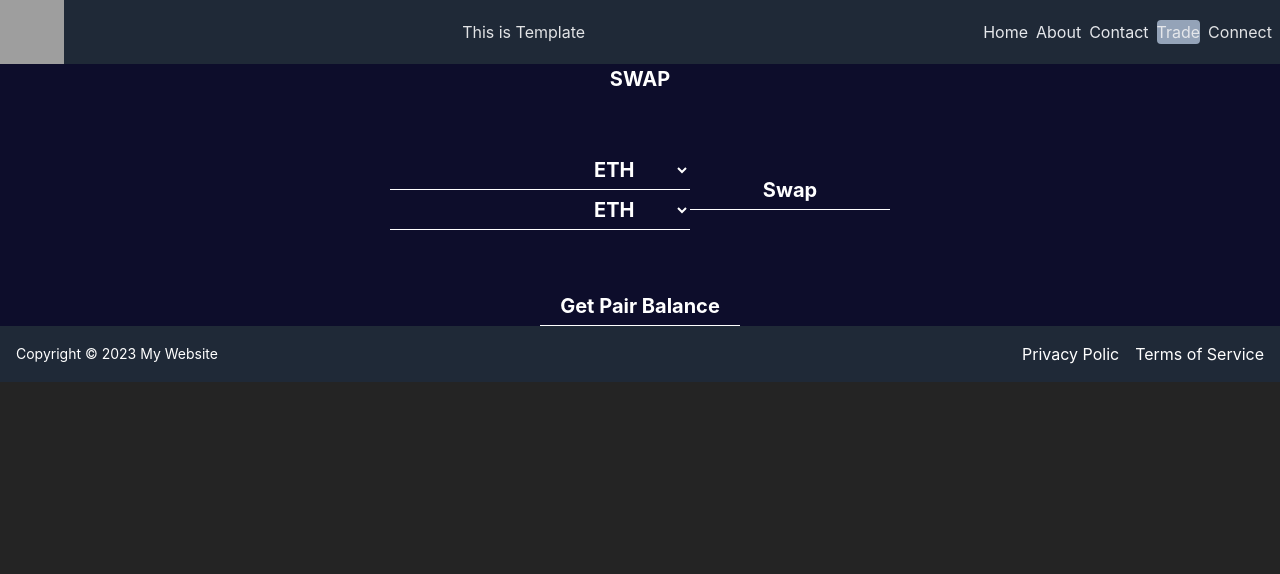
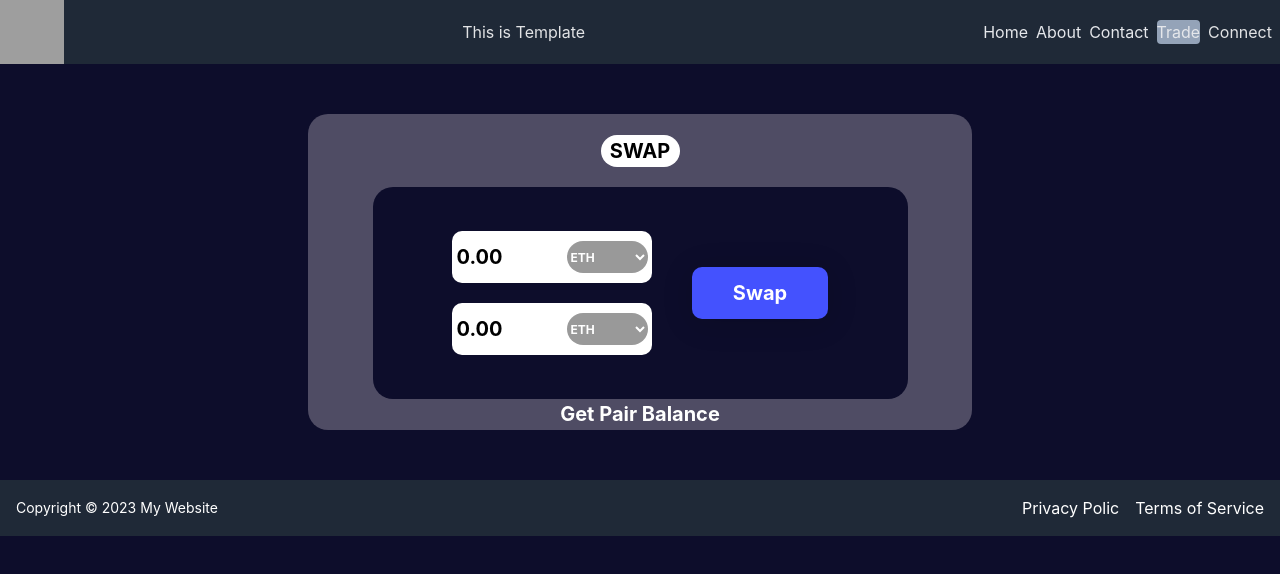
Before and after one commit to Block-Chain-Valley/boiler-jiho, a React (Vite) app in the folder frontend/: page /trade in a window 1280 px wide. Shown: the top 574 px of the page. Built offline with nearby package versions, Linux system fonts and the light colour scheme; grey boxes are pictures that could not be loaded.

Commit message:
Update : markup

```diff
--- a/frontend/src/components/trade/TradeBox.tsx
+++ b/frontend/src/components/trade/TradeBox.tsx
@@ -23,28 +23,29 @@ function TradeBox() {
 
   return (
     <Wrap>
-      <div>SWAP</div>
-      <div className="flex justify-center items-center w-88 h-48 bg-[#0D0D2B]">
+      <StyledTitle>SWAP</StyledTitle>
+      <StyledTradeBox>
         <div>
-          <div className="flex">
-            <input type="text" />
+          <StyledInputBox className="flex">
+            <StyledInput type="text" value="0.00" />
+            <select>
+              <option value="ETH" selected>
+                ETH
+              </option>
+              <option value="USDT">USDT</option>
+            </select>
+          </StyledInputBox>
+          <StyledInputBox className="flex">
+            <StyledInput type="text" value="0.00" />
             <select>
               <option value="ETH">ETH</option>
               <option value="USDT">USDT</option>
             </select>
-          </div>
-          <div className="flex">
-            <input type="text" />
-            <select>
-              <option value="ETH">ETH</option>
-              <option value="USDT">USDT</option>
-            </select>
-          </div>
+          </StyledInputBox>
         </div>
-        <div>
-          <button>Swap</button>
-        </div>
-      </div>
+
+        <StyledSwapButton>Swap</StyledSwapButton>
+      </StyledTradeBox>
       <button onClick={getPairBalance}>Get Pair Balance</button>
     </Wrap>
   );
@@ -55,50 +56,92 @@ const Wrap = styled.div`
   flex-direction: column;
   align-items: center;
   justify-content: center;
-  width: 100%;
-  height: 100%;
-  background-color: #0d0d2b;
+  margin: 50px auto;
+  width: 664px;
+  height: 316px;
+  border-radius: 20px;
+  background-color: #4f4c64;
   color: #fff;
   font-size: 20px;
   font-weight: 700;
-  .flex {
-    display: flex;
-    align-items: center;
-    justify-content: center;
+`;
+
+const StyledTitle = styled.div`
+  display: flex;
+  align-items: center;
+  justify-content: center;
+
+  width: 79px;
+  height: 32px;
+  margin: 20px;
+  background: #ffffff;
+  color: #000000;
+  border-radius: 32px;
+`;
+
+const StyledTradeBox = styled.div`
+  display: flex;
+  align-items: center;
+  justify-content: center;
+  width: 535px;
+  height: 212px;
+  background: #0d0d2b;
+  border-radius: 20px;
+`;
+const StyledInputBox = styled.div`
+  display: flex;
+  align-items: center;
+  justify-content: center;
+  width: 200px;
+  height: 52px;
+  margin: 20px;
+  background: #ffffff;
+  border-radius: 10px;
+  select {
+    width: 81px;
+    height: 32px;
+    font-size: 12px;
+    background: rgba(0, 0, 0, 0.4);
+    border-radius: 25px;
+    :focus {
+      outline: none;
+    }
+
+    option {
+      color: #000000;
+    }
   }
-  input {
-    width: 200px;
-    height: 40px;
-    background-color: #0d0d2b;
-    color: #fff;
-    font-size: 20px;
-    font-weight: 700;
-    border: none;
-    border-bottom: 1px solid #fff;
-    outline: none;
+`;
+
+const StyledInput = styled.input`
+  width: 110px;
+  height: 52px;
+
+  background: #ffffff;
+  color: #000000;
+  border-radius: 10px;
+  &::placeholder {
+    color: #000000;
   }
-  select {
-    width: 100px;
-    height: 40px;
-    background-color: #0d0d2b;
-    color: #fff;
-    font-size: 20px;
-    font-weight: 700;
-    border: none;
-    border-bottom: 1px solid #fff;
-    outline: none;
-  }
-  button {
-    width: 200px;
-    height: 40px;
-    background-color: #0d0d2b;
-    color: #fff;
-    font-size: 20px;
-    font-weight: 700;
-    border: none;
-    border-bottom: 1px solid #fff;
+  :focus {
     outline: none;
   }
 `;
 
+const StyledSwapButton = styled.button`
+  display: flex;
+  align-items: center;
+  justify-content: center;
+  width: 136px;
+  height: 52px;
+  margin: 0 20px;
+  /* primary */
+
+  background: #4452fe;
+  /* shadow */
+
+  box-shadow: 0px 4px 31px rgba(0, 0, 0, 0.15);
+  border-radius: 10px;
+`;
+
 export default TradeBox;
--- a/frontend/src/index.css
+++ b/frontend/src/index.css
@@ -8,7 +8,7 @@
 
   color-scheme: light dark;
   color: rgba(255, 255, 255, 0.87);
-  background-color: #242424;
+  background-color: #0d0d2b;
 
   font-synthesis: none;
   text-rendering: optimizeLegibility;
--- a/frontend/src/pages/Home.tsx
+++ b/frontend/src/pages/Home.tsx
@@ -1,25 +1,74 @@
 import React, { useEffect } from "react";
 import { connectMetamask } from "../utils/metamask";
+import Home1 from "../images/Home1.png";
+import Home2 from "../images/Home2.png";
 
 function Home() {
-
   return (
-    <main>
-      <div className="max-w-screen-lg mx-auto py-12 px-4 sm:px-6 lg:px-8">
-        <h1 className="text-3xl leading-9 font-extrabold text-gray-900 sm:text-4xl sm:leading-10">
-          Welcome to our company
+    <main className="flex flex-col justify-center items-center">
+      <div className="flex max-w-screen-lg mx-auto py-12 px-4 sm:px-6 lg:px-8">
+        <div className="flex flex-col  items-center w-max">
+          <h1 className="text-3xl leading-9 font-extrabold sm:text-4xl sm:leading-10">
+            Fully Decentralized <br />
+            Futures Trading <br />
+            in crypto
           </h1>
           <p className="mt-3 text-xl leading-7 text-gray-500 sm:mt-4">
-          Lorem ipsum dolor sit amet, consectetur adipiscing elit. Vivamus
-          consequat metus vitae enim accumsan, sed congue sapien ultrices.
-          Mauris nec ante ante. Maecenas scelerisque, tellus vel fermentum
-          eleifend, nisl mi bibendum felis, sed posuere magna nibh at urna.
+            Lorem ipsum dolor sit amet consect adipisicing elit. Possimus magnam
+            voluptatum cupiditate veritatis in accusamus quisquam.
           </p>
+          <div className="mt-8 flex justify-center">
+            <div className="rounded-md shadow">
+              <a
+                href="#"
+                className="w-full flex items-center justify-center px-8 py-3 border border-transparent text-base leading-6 font-medium rounded-md text-white bg-indigo-600 hover:bg-indigo-500 focus:outline-none focus:shadow-outline transition duration-150 ease-in-out md:py-4 md:text-lg md:px-10"
+              >
+                Get started
+              </a>
+            </div>
+          </div>
         </div>
 
-      <div className="bg-gray-50">
+        <img src={Home1} />
+      </div>
+
+      <div>
         <div className="max-w-screen-lg mx-auto py-12 px-4 sm:px-6 lg:px-8">
           <div className="lg:text-center">
+            <div className="flex items-center justify-between">
+              <div className="flex flex-row items-center">
+                <div className="w-20 h-20 rounded-full bg-[#242038]"></div>
+                <div>
+                  <h2 className="text-base text-indigo-600 font-semibold tracking-wide uppercase">
+                    Our Team
+                  </h2>
+                  <p>Meet our team</p>
+                </div>
+              </div>
+
+              <div className="flex flex-row items-center">
+                <div className="w-20 h-20 rounded-full bg-[#242038]"></div>
+                <div>
+                  <h2 className="text-base text-indigo-600 font-semibold tracking-wide uppercase">
+                    Our Team
+                  </h2>
+                  <p>Meet our team</p>
+                </div>
+              </div>
+
+              <div className="flex flex-row items-center">
+                <div className="w-20 h-20 rounded-full bg-[#242038]"></div>
+                <div>
+                  <h2 className="text-base text-indigo-600 font-semibold tracking-wide uppercase">
+                    Our Team
+                  </h2>
+                  <p>Meet our team</p>
+                </div>
+              </div>
+            </div>
+            <div className="flex">
+              <img src={Home2} />
+              <div>
                 <h2 className="text-base text-indigo-600 font-semibold tracking-wide uppercase">
                   Our Team
                 </h2>
@@ -31,42 +80,21 @@ function Home() {
                   magnam voluptatum cupiditate veritatis in accusamus quisquam.
                 </p>
               </div>
-
-          <div className="mt-10">
-            <ul className="md:grid md:grid-cols-2 md:col-gap-8 md:row-gap-10">
-              <li>
-                <div className="flex">
-                  <div className="flex-shrink-0">
-                    <div className="flex items-center justify-center h-12 w-12 rounded-md bg-indigo-500 text-white">
-                      {/* Heroicon name: globe-alt */}
-                      <svg
-                        className="h-6 w-6"
-                        stroke="currentColor"
-                        fill="none"
-                        viewBox="0 0 24 24"
-                      >
-                        <path
-                          strokeLinecap="round"
-                          strokeLinejoin="round"
-                          strokeWidth="2"
-                          d="M3 9l2 2m0 0l7 7 7-7m-7 7V3"
-                        />
-                      </svg>
             </div>
           </div>
-                  <div className="ml-4">
-                    <h4 className="text-lg leading-6 font-medium text-gray-900">
-                      Competitive exchange rates
-                    </h4>
-                    <p className="mt-2 text-base leading-6 text-gray-500">
-                      Lorem ipsum dolor sit amet consectetur adipisicing elit.
-                      Ipsa libero labore natus.
-                    </p>
         </div>
       </div>
-              </li>
-            </ul>
+      <div className="flex w-full mt-10 bg-[#2b076e] items-center justify-center flex-col">
+        <div className="flex text-4xl font-bold">
+          Market sentiments, portfolio, and run the infrastructure of your cho
         </div>
+        <div>
+          <h1>Invest Smart</h1>
+          <p>
+            Lorem ipsum dolor sit amet, consectetur adipiscing elit. Sed
+            malesuada, nisl eget aliquam tincidunt, nunc elit aliquam massa,
+          </p>
+          <button>LearnMore</button>
         </div>
       </div>
     </main>
--- a/frontend/src/pages/Trade.tsx
+++ b/frontend/src/pages/Trade.tsx
@@ -2,7 +2,7 @@ import TradeBox from "../components/trade/TradeBox";
 
 function Trade() {
   return (
-    <div>
+    <div className="flex justify-center items-center">
       <TradeBox />
     </div>
   );
--- a/frontend/src/vite-env.d.ts
+++ b/frontend/src/vite-env.d.ts
@@ -1,7 +1,9 @@
 /// <reference types="vite/client" />
 
 declare global {
-    interface Window {
-      ethereum: any;
-    }
+  interface Window {
+    ethereum: any;
   }
+}
+
+declare module "styled-components";
```
Also changed, not shown: frontend/src/images/Home1.png (added), frontend/src/images/Home2.png (added). Lines whose indentation alone changed are shown as unchanged.
